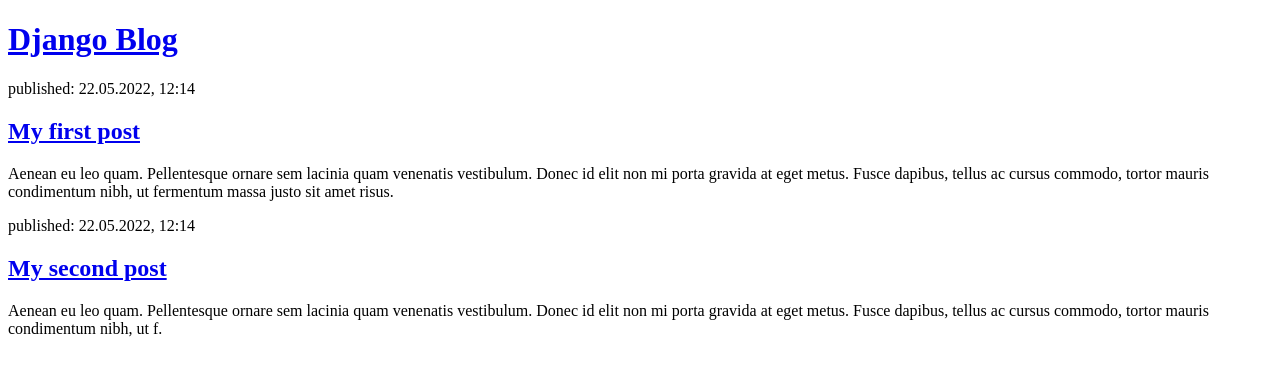
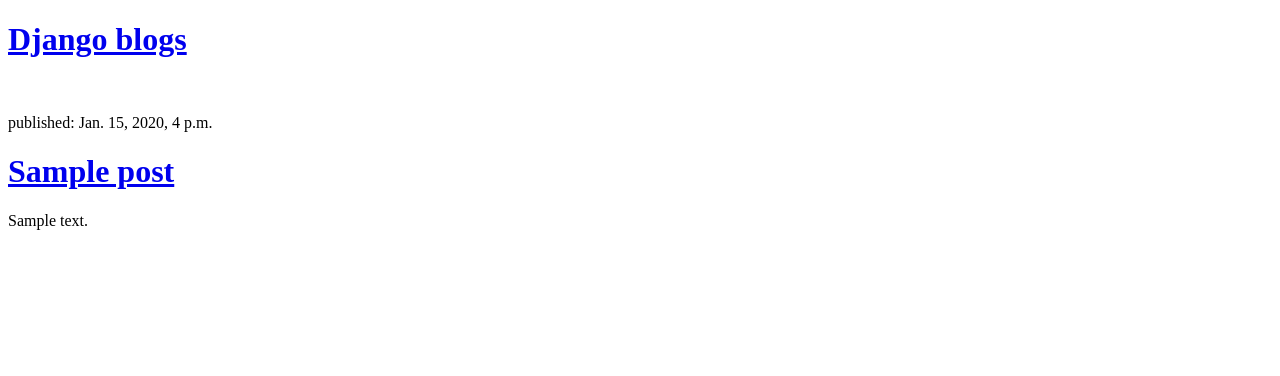
Before and after one commit to EcitonTANG/my-first-blog, a Django app: page / in a window 1280 px wide. Shown: the top 376 px of the page. Run offline with Django 4.2, Linux system fonts and the light colour scheme; tables that the repository leaves empty hold one stand-in row (values such as "Sample post").

Commit message:
Updating

```diff
--- a/mysite/blog/models.py
+++ b/mysite/blog/models.py
@@ -11,7 +11,7 @@
     published_date = models.DateTimeField(blank=True, null=True)
 
     def publish(self):
-        self.published_date = timezone.now
+        self.published_date = timezone.now()
         self.save()
 
     def __str__(self):
--- a/mysite/blog/templates/blog/post_list.html
+++ b/mysite/blog/templates/blog/post_list.html
@@ -8,19 +8,18 @@
 </head>
 <body>
     <div>
-        <h1><a href="#">Django Blog</a></h1>
+        <h1><a href="#">Django blogs</a></h1>
     </div>
 
-    <div>
-        <p>published: 22.05.2022, 12:14</p>
-        <h2><a href="#">My first post</a></h2>
-        <p>Aenean eu leo quam. Pellentesque ornare sem lacinia quam venenatis vestibulum. Donec id elit non mi porta gravida at eget metus. Fusce dapibus, tellus ac cursus commodo, tortor mauris condimentum nibh, ut fermentum massa justo sit amet risus.</p>
-    </div>
+    <br>
 
-    <div>
-        <p>published: 22.05.2022, 12:14</p>
-        <h2><a href="#">My second post</a></h2>
-        <p>Aenean eu leo quam. Pellentesque ornare sem lacinia quam venenatis vestibulum. Donec id elit non mi porta gravida at eget metus. Fusce dapibus, tellus ac cursus commodo, tortor mauris condimentum nibh, ut f.</p>
-    </div>
+    {% for post in posts %}
+        <div>
+            <p>published: {{ post.published_date }}</p>
+            <h1><a href="#">{{ post.title }}</a></h1>
+            <p>{{ post.text|linebreaksbr }}</p>
+            <br>
+        </div>
+    {% endfor %}
 </body>
 </html>
--- a/mysite/blog/views.py
+++ b/mysite/blog/views.py
@@ -1,4 +1,8 @@
 from django.shortcuts import render
+from .models import Post
+from django.utils import timezone
+
 
 def post_list(request):
-    return render(request, 'blog/post_list.html', {})
+    posts = Post.objects.filter(published_date__lte=timezone.now()).order_by('published_date')
+    return render(request, 'blog/post_list.html', {'posts': posts})
```
